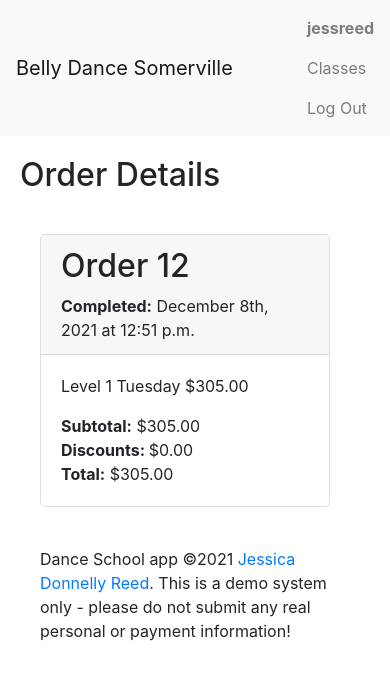
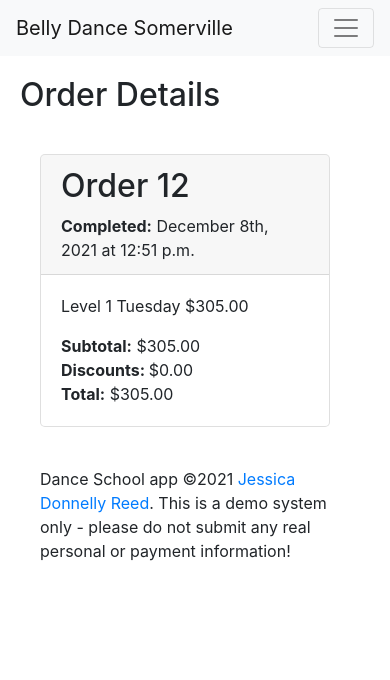
Before and after one commit to ruadh/CSCI-E-33a_Final_Project, a Django app: page /order/12 in a window 390 px wide. Shown: the top 680 px of the page. Run offline with Django 3.2, Linux system fonts and the light colour scheme; a user stored in the database is signed in; data comes from the database, SQL or seed files in the repository; some libraries are stand-ins or nearby versions.

Commit message:
Responsive navigation

```diff
--- a/dance_school/enrollment/static/enrollment/styles.css
+++ b/dance_school/enrollment/static/enrollment/styles.css
@@ -1,4 +1,4 @@
-/* NOTE:    This app's look & feel is also affected by Boostrap CSS */
+/* NOTE:  Styles are primarily controlled by Boostrap CSS. */
 
 
 /* Whitespace around the major structural elements */
--- a/dance_school/enrollment/templates/enrollment/layout.html
+++ b/dance_school/enrollment/templates/enrollment/layout.html
@@ -15,10 +15,12 @@
 
 <body>
 
-    <nav class="navbar navbar-expand-lg navbar-light bg-light">
+    <nav class="navbar navbar-expand-sm navbar-light bg-light">
         <a class="navbar-brand" href="#">{{SCHOOL_NAME}}</a>
-
-        <div>
+        <button class="navbar-toggler" type="button" data-toggle="collapse" data-target="#main-nav" aria-controls="main-nav" aria-expanded="false" aria-label="Toggle navigation">
+            <span class="navbar-toggler-icon"></span>
+        </button>
+        <div class="collapse navbar-collapse" id="main-nav">
             <ul class="navbar-nav mr-auto">
                 {% if user.is_authenticated %}
                     <li class="nav-item">
--- a/dance_school/enrollment/views.py
+++ b/dance_school/enrollment/views.py
@@ -434,7 +434,6 @@ def update_cart(request, id):
             offering=offering,
             price=offering.price
         )
-        # TO DO: Add support for planned absences
         line_item.save()
 
         return JsonResponse(line_item.serialize(), status=200)
```
Also changed, not shown: dance_school/enrollment/templates/enrollment/cart.html (indentation only), dance_school/enrollment/templates/enrollment/contact-sheet.html (indentation only).
